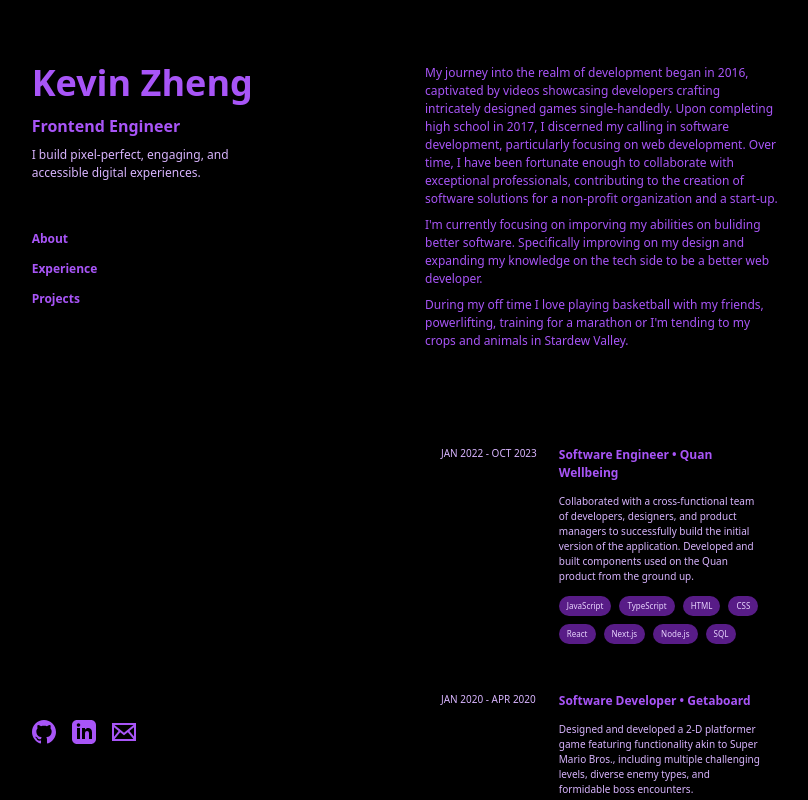
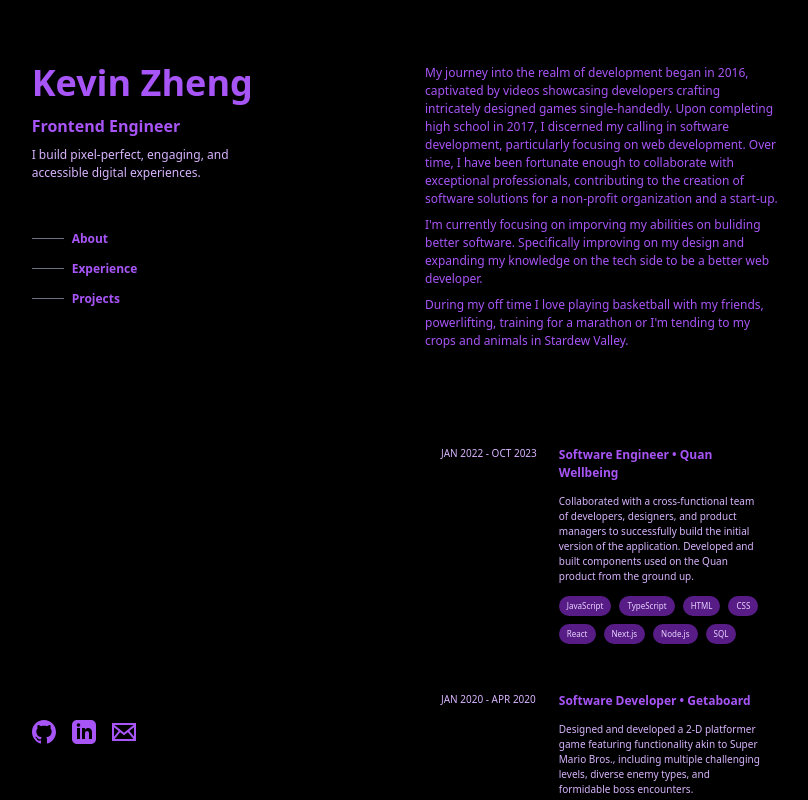
Before and after one commit to KevinZheng99/portfolio-v2, a React (Vite) app: page / in a window 1280 px wide. Shown: the top 800 px of the page, without its empty margins (235-1043 px from the left). Built offline with nearby package versions, Linux system fonts and the light colour scheme.

Commit message:
style transitions for navigator and socials

```diff
--- a/src/components/Hero/Navigator.jsx
+++ b/src/components/Hero/Navigator.jsx
@@ -1,21 +1,26 @@
 function Navigator() {
-  const linkClasses = "hover:text-purple-300";
+  const linkClasses = "group transition-all hover:text-purple-300";
+  const lineClasses =
+    "inline-block w-8 border-t border-gray-500 -translate-y-1 mr-2 transition-all group-hover:w-12 group-hover:border-gray-100";
 
   return (
     <nav className="text-purple-500 text-xs font-bold mt-12">
       <ul className="flex flex-col gap-3">
         <li>
-          <a className={linkClasses} href="">
+          <a className={linkClasses} href="#about">
+            <span className={lineClasses} />
             About
           </a>
         </li>
         <li>
-          <a className={linkClasses} href="">
+          <a className={linkClasses} href="#experience">
+            <span className={lineClasses} />
             Experience
           </a>
         </li>
         <li>
-          <a className={linkClasses} href="">
+          <a className={linkClasses} href="#projects">
+            <span className={lineClasses} />
             Projects
           </a>
         </li>
--- a/src/components/Hero/Socials.jsx
+++ b/src/components/Hero/Socials.jsx
@@ -3,7 +3,8 @@ import LinkedIn from "../Icons/LinkedIn";
 import Email from "../Icons/Email";
 
 function Socials() {
-  const svgClasses = "fill-current text-purple-500 hover:text-purple-300";
+  const svgClasses =
+    "fill-current text-purple-500 transition-all hover:text-purple-300";
 
   return (
     <div className="flex gap-4">
--- a/src/components/Sections/About.jsx
+++ b/src/components/Sections/About.jsx
@@ -1,6 +1,6 @@
 function About() {
   return (
-    <div className="flex flex-col text-xs gap-2 mb-20">
+    <div id="about" className="flex flex-col text-xs gap-2 mb-20 scroll-mt-20">
       <p>
         My journey into the realm of development began in 2016, captivated by
         videos showcasing developers crafting intricately designed games
--- a/src/components/Sections/Experience.jsx
+++ b/src/components/Sections/Experience.jsx
@@ -2,7 +2,7 @@ import { QuanSkills, GetaboardSkills } from "../../conts";
 
 function Experience() {
   return (
-    <ul>
+    <ul id="experience" className="scroll-mt-12">
       <a href="https://www.quanwellbeing.com/" target="_blank" rel="noreferrer">
         <li className="flex gap-4 hover:border hover:border-purple-500 rounded p-4 mb-4">
           <p className="w-1/3 text-xxs text-purple-300">JAN 2022 - OCT 2023</p>
--- a/src/components/Sections/Projects.jsx
+++ b/src/components/Sections/Projects.jsx
@@ -3,7 +3,7 @@ import computron from "../../assets/Computron.png";
 
 function Projects() {
   return (
-    <div className="mt-20">
+    <div id="projects" className="mt-20 scroll-mt-12">
       <ul>
         <a
           href="https://computrondevteam.itch.io/computron2-0"
--- a/src/index.css
+++ b/src/index.css
@@ -2,6 +2,10 @@
 @tailwind components;
 @tailwind utilities;
 
+html {
+  scroll-behavior: smooth;
+}
+
 body {
   background-color: black;
 }
```
